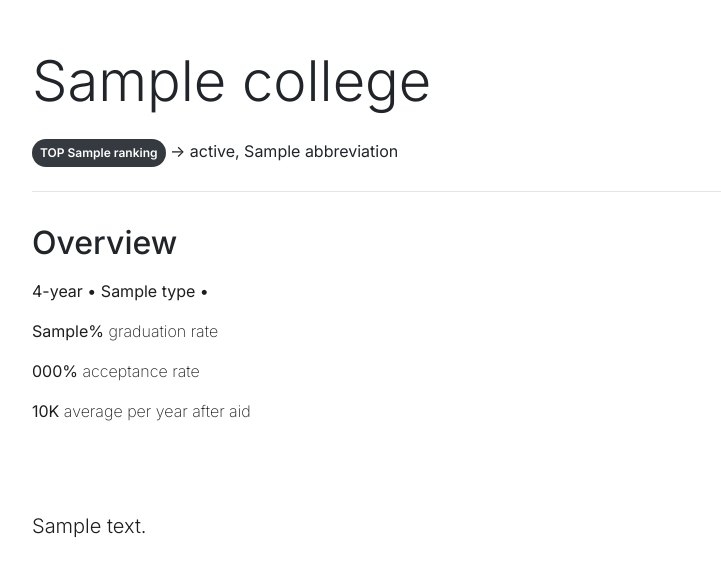
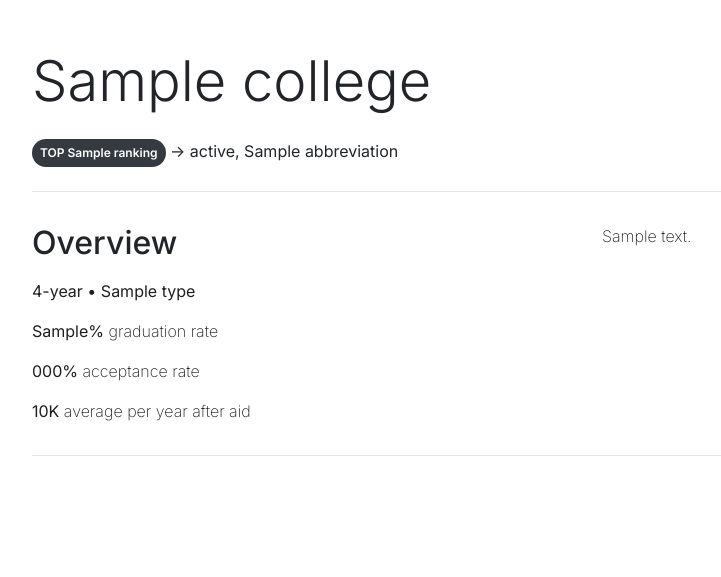
Before and after one commit to noa1961/academia-path, a PHP site: template views/colleges.show.view.php in a window 1280 px wide. Shown: the top 577 px of the page, without its empty margins (53-774 px from the left). Run offline with PHP 8.4, Linux system fonts and the light colour scheme; the template is opened without the code that fills it: most values are stand-ins (such as "Sample title", 1, 10 or a date in 2020); data that the repository does not hold is empty.

Commit message:
[Design] Update show view UI

```diff
--- a/styles/styles.css
+++ b/styles/styles.css
@@ -14,3 +14,8 @@ hr {
     margin-top: 1em;
     margin-bottom: 2em;
 }
+
+.imageWrapper {
+    width: 75%;
+    height: 75%;
+}
--- a/views/colleges.show.view.php
+++ b/views/colleges.show.view.php
@@ -11,19 +11,28 @@
 <body>
   <div class="container">
     <section id="info" class="mt-5">
-      <h1 class="display-4 pb-3"><?php echo $college->name; ?></h1>
-      <span class="badge badge-dark badge-pill p-2 mb-2">TOP <?php echo $college->ranking; ?></span>
-      <span>-></span>
-      <p class="d-inline"><?php echo $college->location->state; ?>, <?php echo $college->location->abbreviation?></p>
+      <div class="row">
+        <div class="col-sm">
+          <h1 class="display-4 pb-3"><?php echo $college->name; ?></h1>
+          <span class="badge badge-dark badge-pill p-2 mb-2">TOP <?php echo $college->ranking; ?></span>
+          <span>-></span>
+          <p class="d-inline"><?php echo $college->location->state; ?>, <?php echo $college->location->abbreviation?></p>
+        </div>
+        <div class="col-2">
+          <div class="imageWrapper">
+            <img class="img-fluid rounded mx-auto d-block" src="<?php echo route("img/upload/logos/$id.png"); ?>">
+          </div>
+        </div>
+      </div>
     </section>
     <hr />
     <section id="overview">
       <div class="row">
-        <div class="col-10">
+        <div class="col-6">
           <h2 class="mb-3">Overview</h2>
           <p>
             <b>
-              4-year • <?php echo $college->type->type?> •
+              4-year • <?php echo $college->type->type?>
             </b>
           </p>
           <p>
@@ -38,31 +47,30 @@
             </b>
             acceptance rate
           </p>
-          <p class="mb-5">
+          <p class="mb-3">
             <b>
               <?php echo $college->cost?>K
             </b>
             average per year after aid
           </p>
         </div>
-        <div class="col">
-          <img class="img-fluid rounded mx-auto d-block" src="<?php echo route("img/upload/logos/$id.png"); ?>">
+        <div class="col-sm">
+          <section id="description">
+            <p>
+              <?php echo $college->description; ?>
+            </p>
+          </section>
         </div>
       </div>
     </section>
+    <hr>
     <section id="infoImage">
       <div class="row">
         <div class="col-sm">
-          <img class="img-fluid rounded mx-auto d-block mb-4" src="<?php echo route("img/upload/campus/$id.png"); ?>">
+            <img class="img-fluid rounded mx-auto d-block mb-5 mt-3" src="<?php echo route("img/upload/campus/$id.png"); ?>">
         </div>
         <div class="col-sm">
-          <img class="img-fluid rounded mx-auto d-block mb-4" src="<?php echo route("img/upload/campus/$id.png"); ?>">
         </div>
-      </div>
-    </section>
-    <section id="description">
-      <div class="mt-3 mb-5">
-        <p class="lead"><?php echo $college->description; ?></p>
       </div>
     </section>
   </div>
```
Also changed, not shown: views/colleges.edit.view.php (line endings or trailing spaces).
